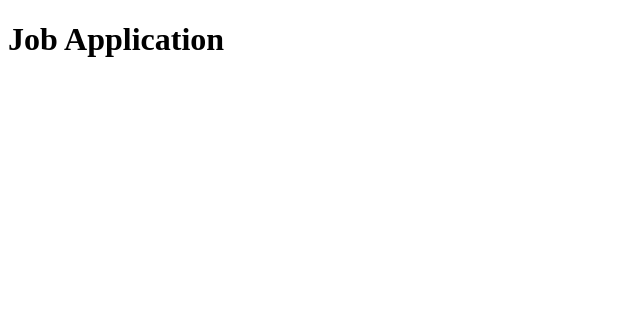
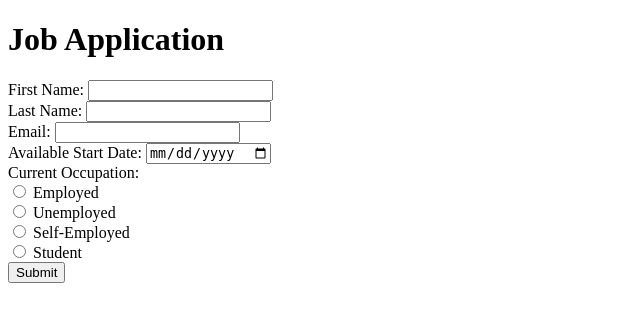
Before and after one commit to Bella3009/Job_Application_Flask, a Flask app: page / in a window 1280 px wide. Shown: the top 322 px of the page, without its empty margins (0-640 px from the left). Run offline with Flask 3, Linux system fonts and the light colour scheme.

Commit message:
Building the form.

```diff
--- a/templates/index.html
+++ b/templates/index.html
@@ -9,5 +9,41 @@
 </head>
 <body>
     <h1>Job Application</h1>
+    <form>
+        <div class="First_Name">
+            <label for="first_name">First Name:</label>
+            <input type="text" id="first_name" name="first_name" required>
+        </div>
+        <div class="Last_Name">
+            <label for="last_name">Last Name:</label>
+            <input type="text" id="last_name" name="last_name" required>
+        </div>
+        <div class="Email">
+            <label for="email">Email:</label>
+            <input type="email" id="email" name="email" required>
+        </div>
+        <div class="Available">
+            <label for="available">Available Start Date:</label>
+            <input type="date" id="available" name="available" required>
+        </div>
+        <div class="Employed">
+            <label>Current Occupation:</label>
+            <br>
+            <div id="occupation">
+                <input type="radio" id="employed" name="occupation" required>
+                <label for="employed">Employed</label>
+                <br>
+                <input type="radio" id="unemployed" name="occupation" required>
+                <label for="unemployed">Unemployed</label>
+                <br>
+                <input type="radio" id="self_employed" name="occupation" required>
+                <label for="self_employed">Self-Employed</label>
+                <br>
+                <input type="radio" id="student" name="occupation" required>
+                <label for="student">Student</label>
+            </div>
+        </div>
+        <button type="button">Submit</button>
+    </form>
 </body>
 </html>
```
